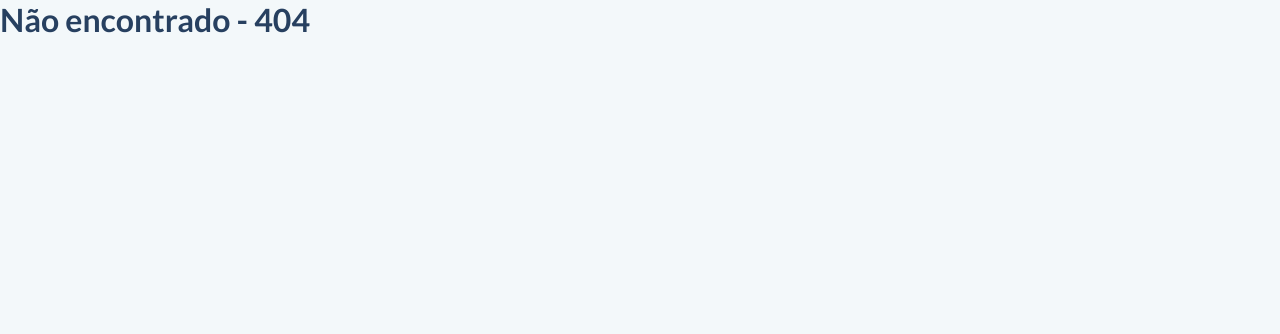
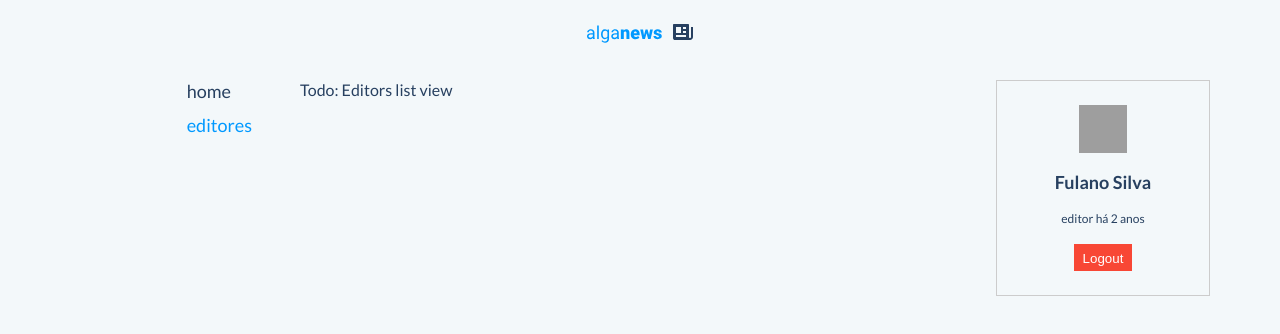
Before and after one commit to DanielAgostinhoSilva/algaworks-alganews-cms, a React (Create React App) app: page /editores in a window 1280 px wide. Before the commit this address had no page. Shown: the top 334 px of the page. Built offline with nearby package versions, Linux system fonts and the light colour scheme; grey boxes are pictures that could not be loaded.

Commit message:
feat: 6.11. Criando a rota de lista de editores

```diff
--- a/src/app/components/NavBar/NavBar.tsx
+++ b/src/app/components/NavBar/NavBar.tsx
@@ -5,7 +5,7 @@ export default function Navbar() {
     return <>
         <List>
             <Item><NavLink to="/" end>Home</NavLink></Item>
-            <Item><NavLink to="/contato" end>Contato</NavLink></Item>
+            <Item><NavLink to="/editores" end>Editores</NavLink></Item>
         </List>
     </>
 }
--- a/src/app/views/Contact.view.tsx
+++ /dev/null
@@ -1,8 +0,0 @@
-import usePageTitle from "../../core/hooks/usePageTitle";
-
-export default function Contact() {
-    usePageTitle('Contato')
-    return <div>
-        <h1>Contato</h1>
-    </div>
-}
--- /dev/null
+++ b/src/app/views/EditorsList.view.tsx
@@ -0,0 +1,9 @@
+import usePageTitle from "../../core/hooks/usePageTitle";
+import DefaultLayout from "../layouts/Dfeault";
+
+export default function Editorslist() {
+    usePageTitle('Lista de editores')
+    return <DefaultLayout>
+        Todo: Editors list view
+    </DefaultLayout>
+}
--- a/src/app/views/User.view.tsx
+++ /dev/null
@@ -1,12 +0,0 @@
-import {useParams} from "react-router-dom";
-import {useEffect} from "react";
-
-export default function User() {
-    const params = useParams<{userId: string}>()
-    useEffect(() => {
-        console.log(params)
-    })
-    return <div>
-        <h1>Usuário - {params.userId}</h1>
-    </div>
-}
--- a/src/index.tsx
+++ b/src/index.tsx
@@ -4,10 +4,9 @@ import './core/import.css';
 import reportWebVitals from './reportWebVitals';
 import {BrowserRouter, Route, Routes} from "react-router-dom";
 import Home from "./app/views/Home.view";
-import Contact from "./app/views/Contact.view";
 import NotFound404 from "./app/views/NotFound404.view";
-import User from "./app/views/User.view";
 import GlobalStyles from "./core/globalStyles";
+import Editorslist from "./app/views/EditorsList.view";
 
 const root = ReactDOM.createRoot(
     document.getElementById('root') as HTMLElement
@@ -17,8 +16,7 @@ root.render(
         <BrowserRouter>
             <Routes>
                 <Route path={"/"} element={<Home/>}/>
-                <Route path={"/contato"} element={<Contact/>}/>
-                <Route path={'/usuario/:userId'} element={<User/>}/>
+                <Route path={"/editores"} element={<Editorslist/>}/>
                 <Route path={"/*"} element={<NotFound404/>}/>
             </Routes>
         </BrowserRouter>
```
